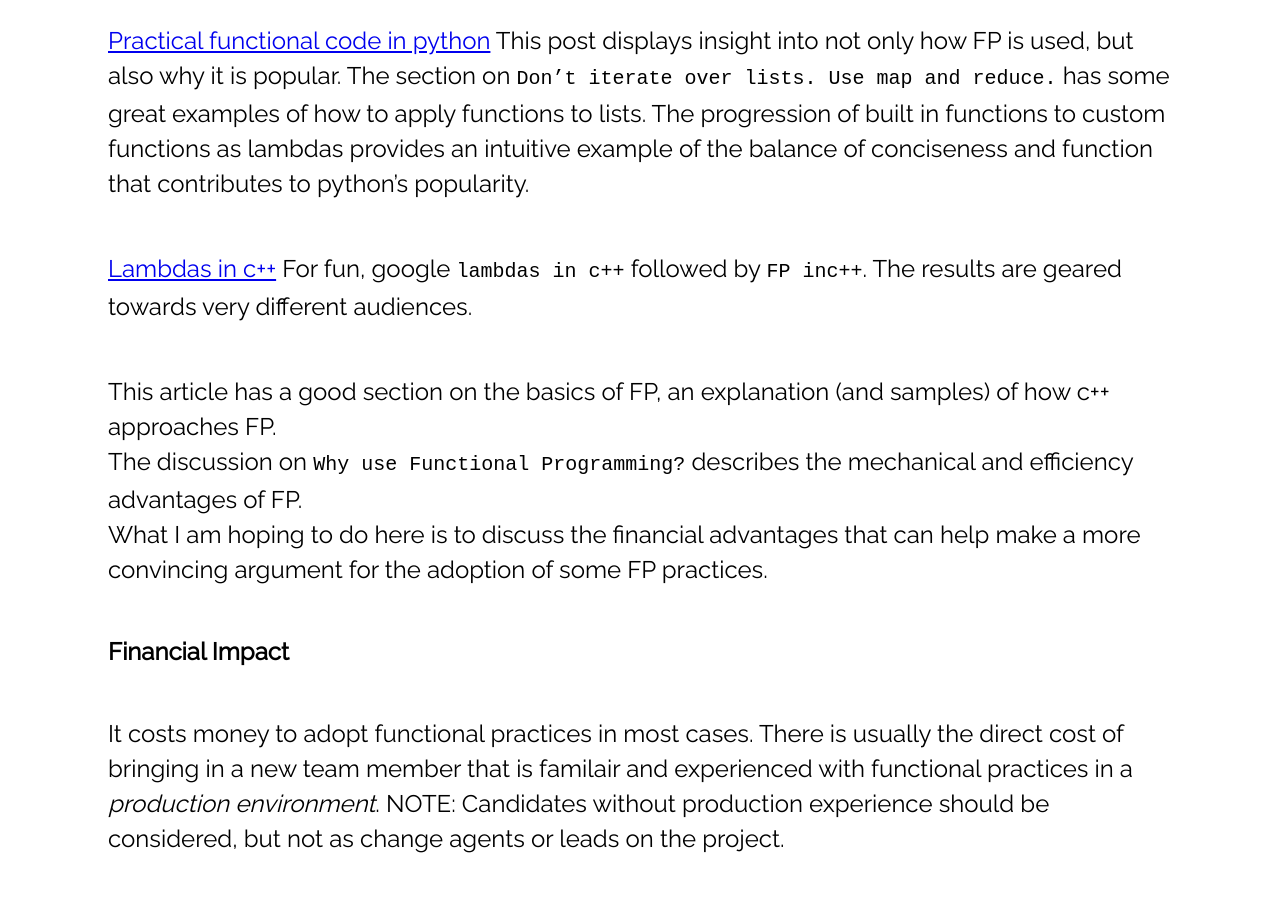
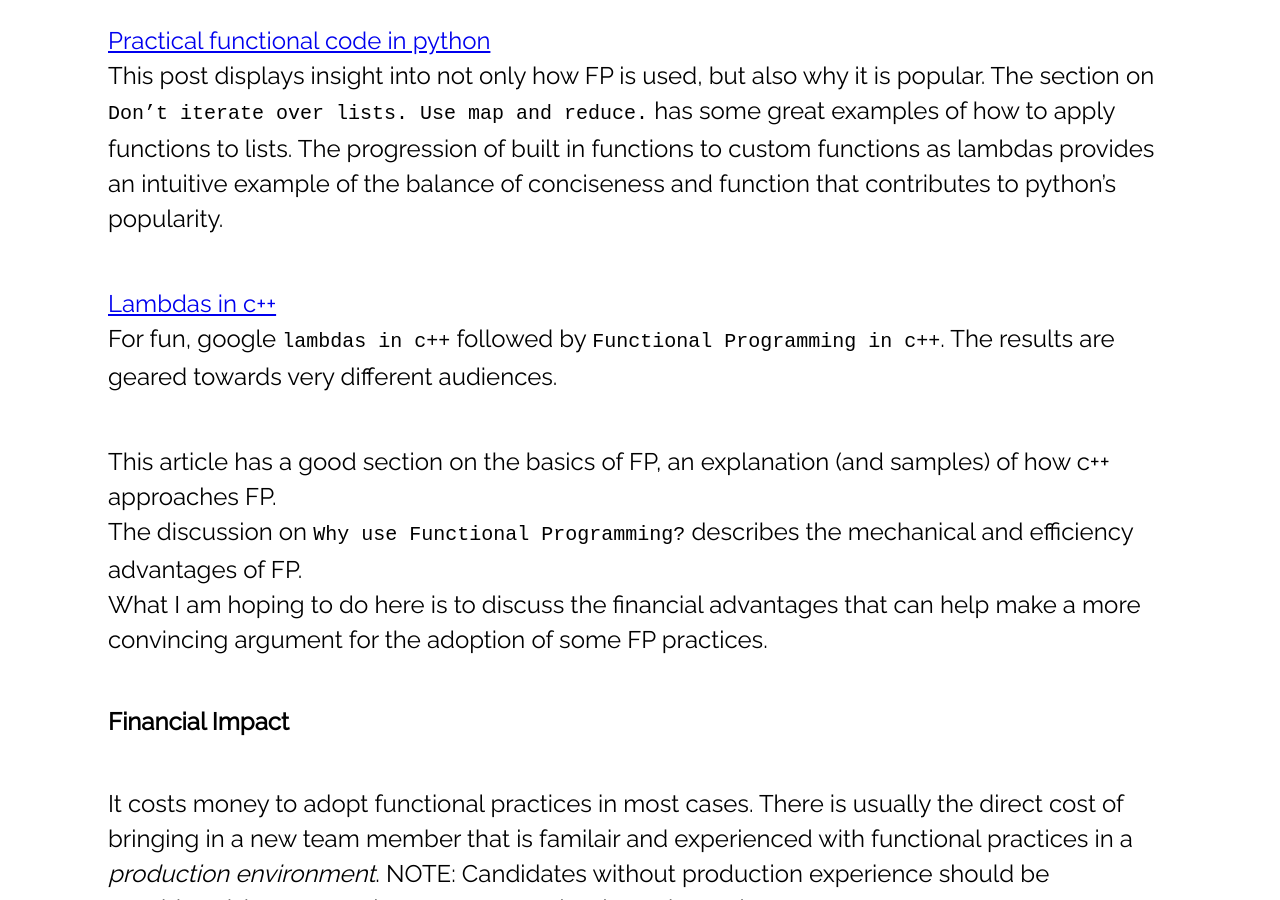
Before and after one commit to theonej/theonej.github.io, a Jekyll site: the page built from _posts/2018-12-25-functional-why.md, in a window 1280 px wide and 900 px high, scrolled down 367 px. Built offline with Jekyll 4.4.1, drawn with Linux system fonts in a browser that asks for light colours; comment, search, counter and statistics services are not loaded.

Commit message:
fixing formatting errors

```diff
--- a/_posts/2018-12-25-functional-why.md
+++ b/_posts/2018-12-25-functional-why.md
@@ -16,7 +16,7 @@
 popularity.
 
 [Lambdas in c++](https://medium.com/@DakshHub/lambdas-the-companion-of-modern-c-b7dfd43b5abb)
-For fun, google `lambdas in c++` followed by `FP inc++`.  The results are geared towards very different audiences.
+For fun, google `lambdas in c++` followed by `Functional Programming in c++`.  The results are geared towards very different audiences.
 
 This article has a good section on the basics of FP, an explanation (and samples) of how c++ approaches FP.
 The discussion on `Why use Functional Programming?` describes the mechanical and efficiency advantages of FP.
```
